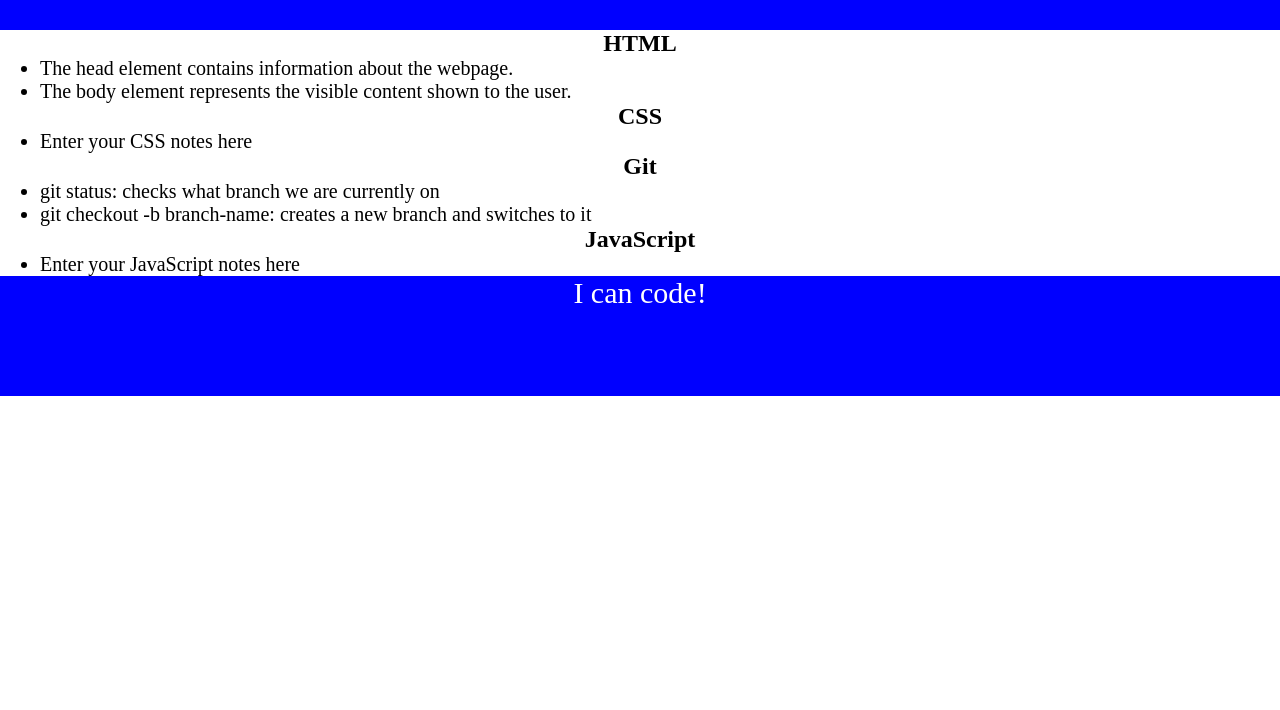
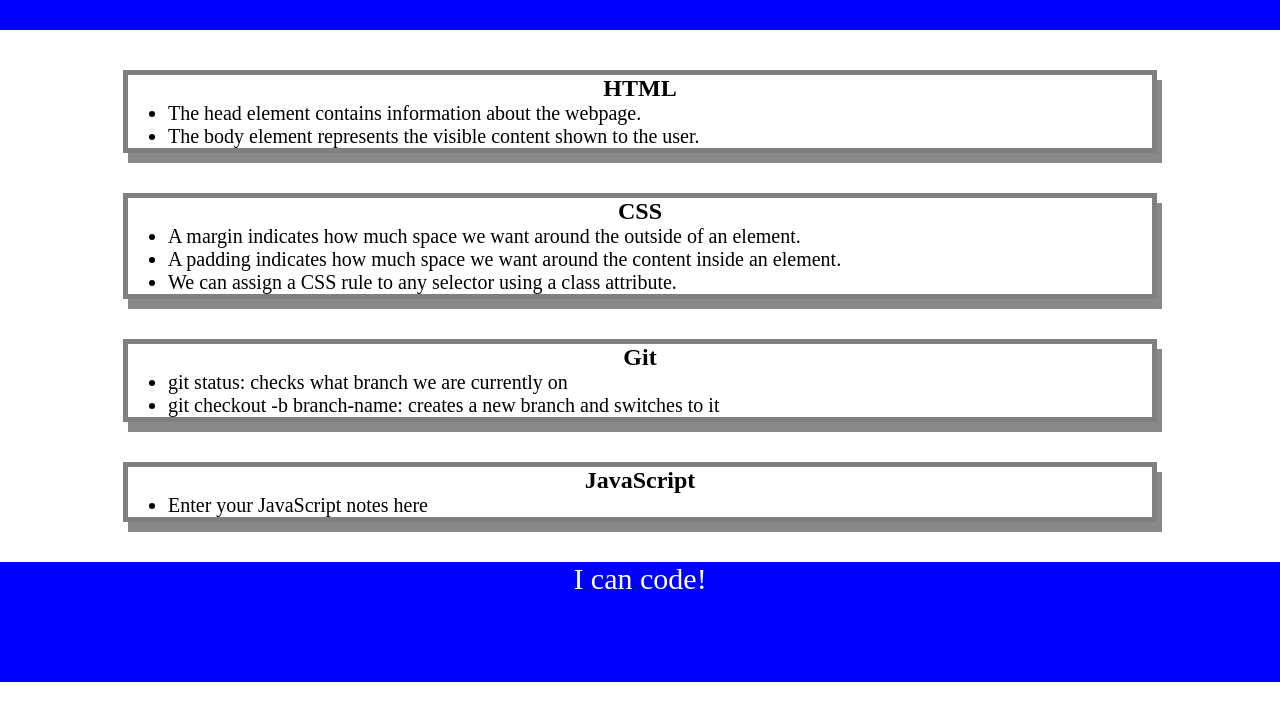
Before and after one commit to JordynEnos/prework-study-guide, a plain HTML site: page index.html in a window 1280 px wide. Shown: the part 90-800 px from the top of the page. Drawn offline with Linux system fonts and the light colour scheme.

Commit message:
add class attributes to sections

```diff
--- a/assets/style.css
+++ b/assets/style.css
@@ -28,3 +28,9 @@ p {
     text-align: center;
     font-size: 30px;
   }
+  .card {
+    width: 80%;
+    margin: 40px auto;
+    border: 5px solid gray;
+    box-shadow: 5px 10px #888888;
+  }
--- a/index.html
+++ b/index.html
@@ -24,7 +24,9 @@
    <section class="card" id="css-section">
      <h2>CSS</h2>
      <ul>
-       <li>Enter your CSS notes here</li>
+        <li>A margin indicates how much space we want around the outside of an element.</li>
+        <li>A padding indicates how much space we want around the content inside an element.</li>
+        <li> We can assign a CSS rule to any selector using a class attribute.</li>
      </ul>
    </section>
 
```
